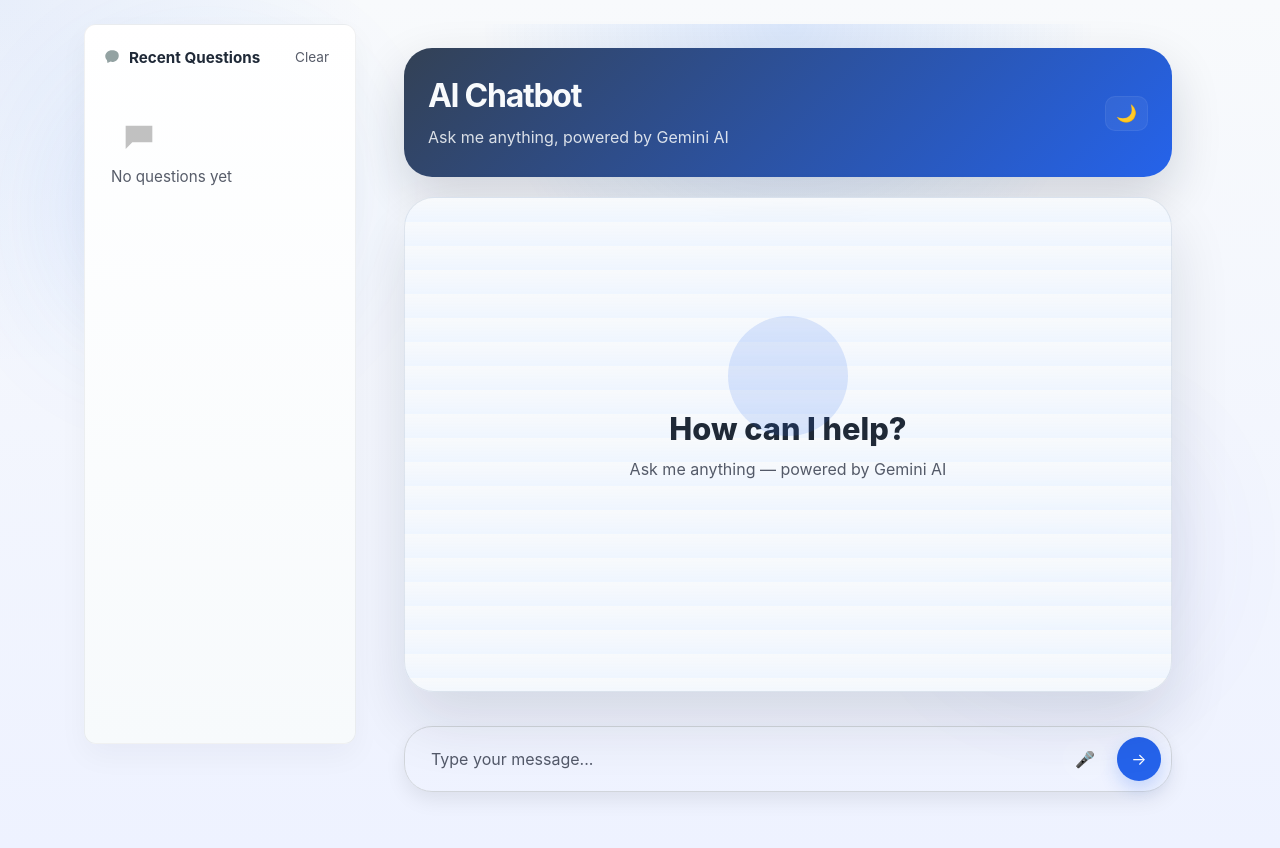
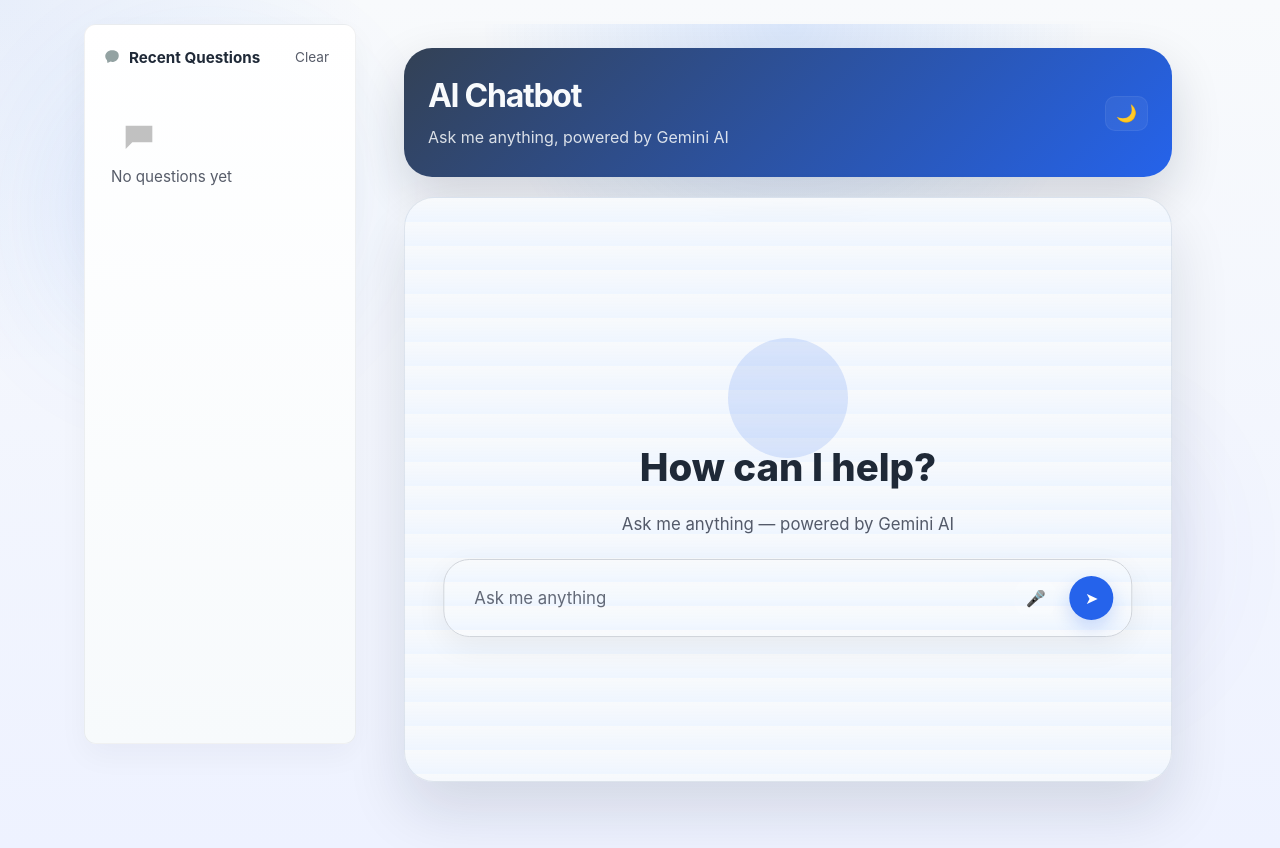
Before and after one commit to Rishipsy/Ai-Chatbot-App, a Flask app: page / in a window 1280 px wide. Run offline with Flask 3, Linux system fonts and the light colour scheme.

Commit message:
Enhancement: precise hero layout matching reference structure

```diff
--- a/static/css/style.css
+++ b/static/css/style.css
@@ -302,7 +302,7 @@ input {
   flex-direction: column;
   align-items: center;
   justify-content: center;
-  gap: 12px;
+  gap: 24px; /* generous spacing between title, subtitle and input */
   pointer-events: none; /* allow clicking through to input */
   transition: opacity 0.32s ease, transform 0.32s ease;
   opacity: 1;
@@ -316,7 +316,7 @@ input {
 }
 
 .hero-title {
-  font-size: clamp(1.6rem, 2.4vw, 2.3rem);
+  font-size: 2.4rem; /* target between 2.2 - 2.5rem */
   margin: 0;
   font-weight: 800;
   color: var(--text-color);
@@ -326,7 +326,7 @@ input {
 .hero-sub {
   margin: 0;
   color: var(--muted-text);
-  font-size: 1rem;
+  font-size: 1.05rem; /* slightly larger muted subheading */
   text-align: center;
 }
 
@@ -547,36 +547,59 @@ input {
   }
 }
 
-/* Input area */
-.input-area {
+/* Input area - positioned inside chat-messages so it can act as hero input and dock to bottom */
+.chat-messages .input-area {
+  position: absolute;
+  left: 50%;
+  transform: translateX(-50%);
+  width: min(900px, 90%);
   display: flex;
-  gap: 12px;
-  align-items: center;
-  padding: 16px 0 8px;
+  justify-content: center;
+  padding: 0;
+  pointer-events: auto; /* allow interaction */
+  z-index: 4;
+  /* default: place the pill slightly below the hero text when empty */
+  top: 62%;
+}
+
+/* When conversation is active, dock the input to the bottom of the chat area */
+.chat-messages:has(.message-row) .input-area {
+  left: 24px;
+  right: 24px;
+  transform: none;
+  width: auto;
+  top: auto;
+  bottom: 18px;
 }
 
 /* Unified pill container for input + buttons */
 .input-pill {
   display: flex;
   align-items: center;
-  gap: 10px;
-  padding: 8px 10px;
-  border-radius: 28px;
+  gap: 12px;
+  padding: 16px 18px; /* comfortable internal padding */
+  border-radius: 26px; /* pill shape */
   background: var(--input-bg, rgba(255,255,255,0.04));
   border: 1px solid var(--border-color);
-  box-shadow: 0 8px 20px rgba(0,0,0,0.08);
+  box-shadow: 0 10px 30px rgba(2,6,23,0.06);
   width: 100%;
   max-width: 980px;
+  align-self: center;
 }
 
 .message-input {
   flex: 1;
-  min-height: 48px;
-  padding: 12px 16px;
+  min-height: 44px;
+  padding: 8px 12px;
   border: none;
   background: transparent;
   color: var(--ai-text-color);
-  font-size: 1rem;
+  font-size: 1.05rem;
+}
+
+.message-input::placeholder {
+  color: var(--muted-text);
+  opacity: 0.9;
 }
 
 .message-input::placeholder {
--- a/templates/index.html
+++ b/templates/index.html
@@ -52,15 +52,17 @@
           <h2 class="hero-title">How can I help?</h2>
           <p class="hero-sub">Ask me anything — powered by Gemini AI</p>
         </div>
+
+        <!-- Input area is placed inside the chat messages area so it can appear as part of the hero when empty
+             and dock to the bottom when conversations exist. IDs are preserved for existing JS. -->
+        <div class="input-area">
+          <div class="input-pill">
+            <input id="messageInput" class="message-input" type="text" placeholder="Ask me anything" aria-label="Ask me anything" />
+            <button id="micButton" class="mic-button" type="button" aria-label="Start voice input">🎤</button>
+            <button id="sendButton" class="send-button" type="button" aria-label="Send message">➤<span class="sr-only">Send</span></button>
+          </div>
+        </div>
       </section>
-
-      <footer class="input-area">
-        <div class="input-pill">
-          <input id="messageInput" class="message-input" type="text" placeholder="Type your message..." aria-label="Type your message" />
-          <button id="micButton" class="mic-button" type="button" aria-label="Start voice input">🎤</button>
-          <button id="sendButton" class="send-button" type="button" aria-label="Send message">→<span class="sr-only">Send</span></button>
-        </div>
-      </footer>
     </main>
   </div>
 
```
